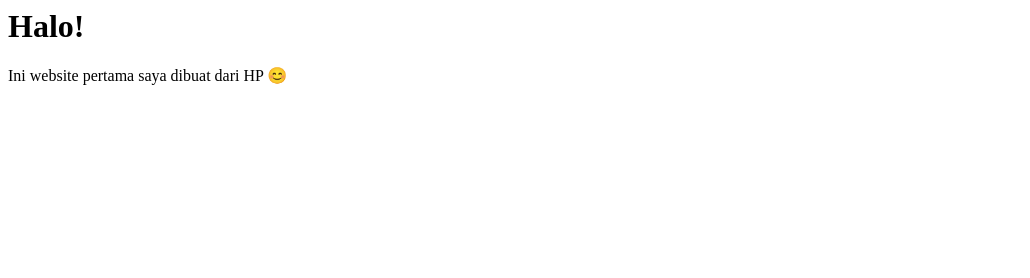
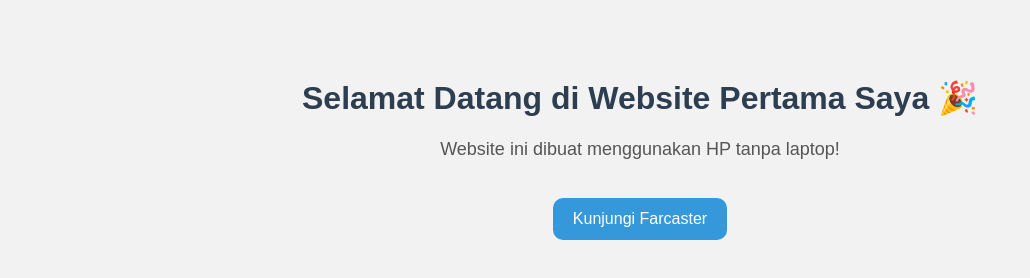
Before and after one commit to dedetaryana/Website-pertama, a plain HTML site: page index.html in a window 1280 px wide. Shown: the whole page, without its empty margins (0-1030 px from the left). Drawn offline with Linux system fonts and the light colour scheme.

Commit message:
Enhance index.html with styling and new content

```diff
--- a/index.html
+++ b/index.html
@@ -1,6 +1,35 @@
+<!DOCTYPE html>
 <html>
-  <body>
-    <h1>Halo!</h1>
-    <p>Ini website pertama saya dibuat dari HP 😊</p>
-  </body>
+<head>
+    <title>Website Pertama Dedet</title>
+    <style>
+        body {
+            font-family: Arial, sans-serif;
+            text-align: center;
+            padding-top: 50px;
+            background: #f2f2f2;
+        }
+        h1 {
+            color: #2c3e50;
+        }
+        p {
+            font-size: 18px;
+            color: #555;
+        }
+        .btn {
+            display: inline-block;
+            margin-top: 20px;
+            padding: 12px 20px;
+            background: #3498db;
+            color: white;
+            border-radius: 10px;
+            text-decoration: none;
+        }
+    </style>
+</head>
+<body>
+    <h1>Selamat Datang di Website Pertama Saya 🎉</h1>
+    <p>Website ini dibuat menggunakan HP tanpa laptop!</p>
+    <a class="btn" href="https://warpcast.com">Kunjungi Farcaster</a>
+</body>
 </html>
```
